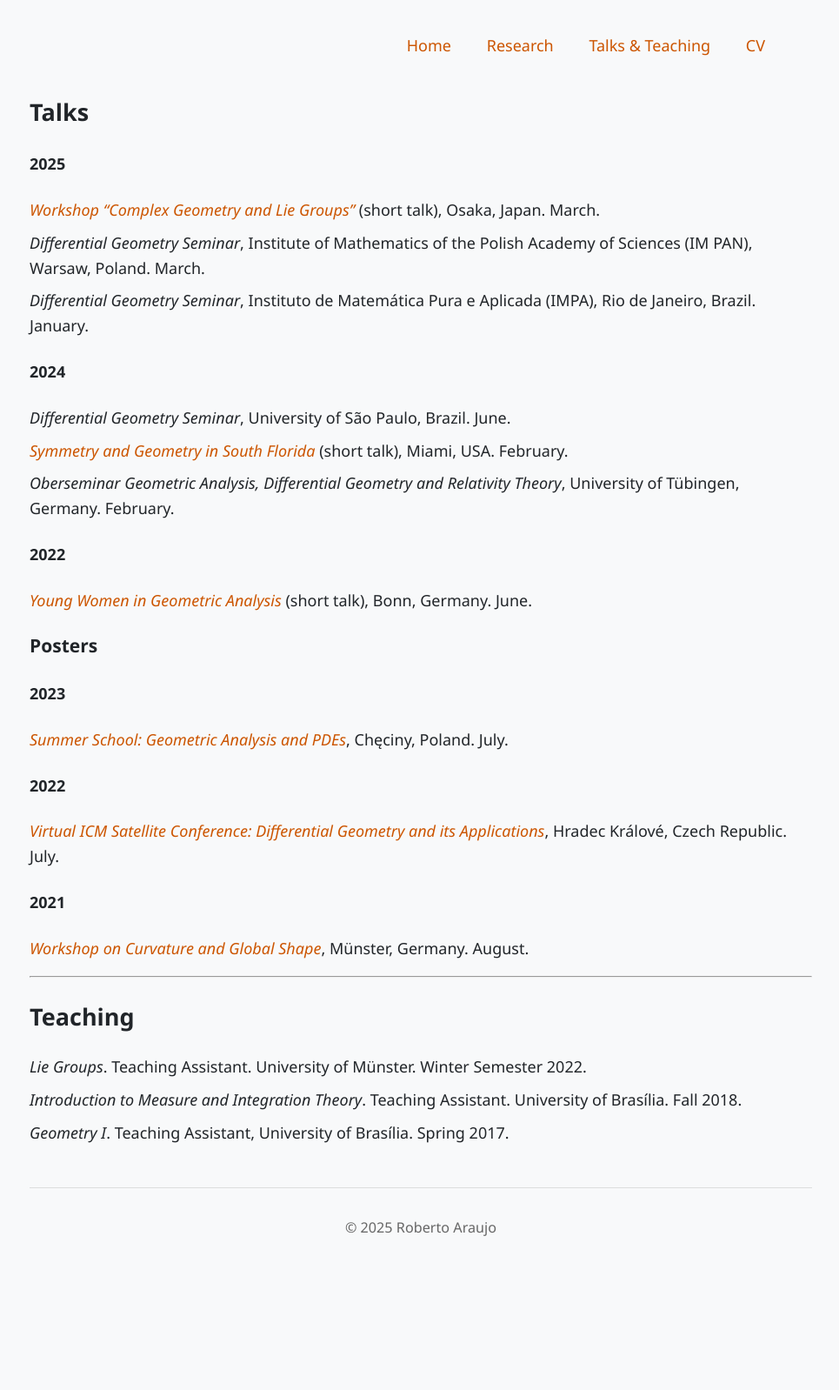
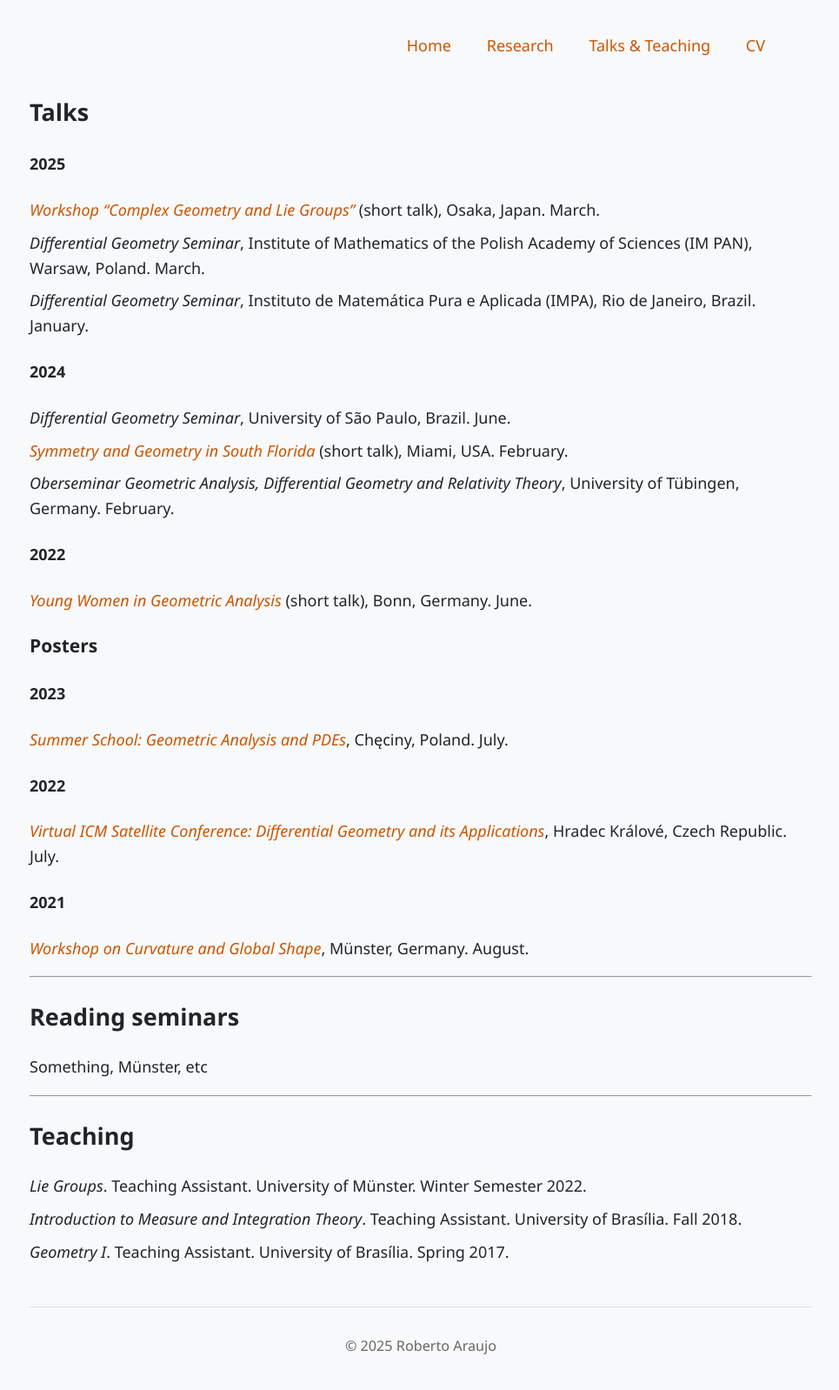
Before and after one commit to r-saraujo/r-saraujo.github.io, a Jekyll site: the page built from talks.md, in a window 1280 px wide. Shown: the whole page at 87% size, without its empty margins (156-1121 px from the left). Built offline with Jekyll 4.4.1, drawn with Linux system fonts in a browser that asks for light colours; before the commit the page ends 1461 px from its top, so only the background shows below that.

Commit message:
Update talks.md

```diff
--- a/talks.md
+++ b/talks.md
@@ -32,8 +32,13 @@ permalink: /talks.html
 
 ---
 
+## Reading seminars
+- Something, Münster, etc
+
+---
+
 ## Teaching
 
 - *Lie Groups*. Teaching Assistant. University of Münster. Winter Semester 2022.
 - *Introduction to Measure and Integration Theory*. Teaching Assistant. University of Brasília. Fall 2018.
-- *Geometry I*. Teaching Assistant, University of Brasília. Spring 2017.
+- *Geometry I*. Teaching Assistant. University of Brasília. Spring 2017.
```
